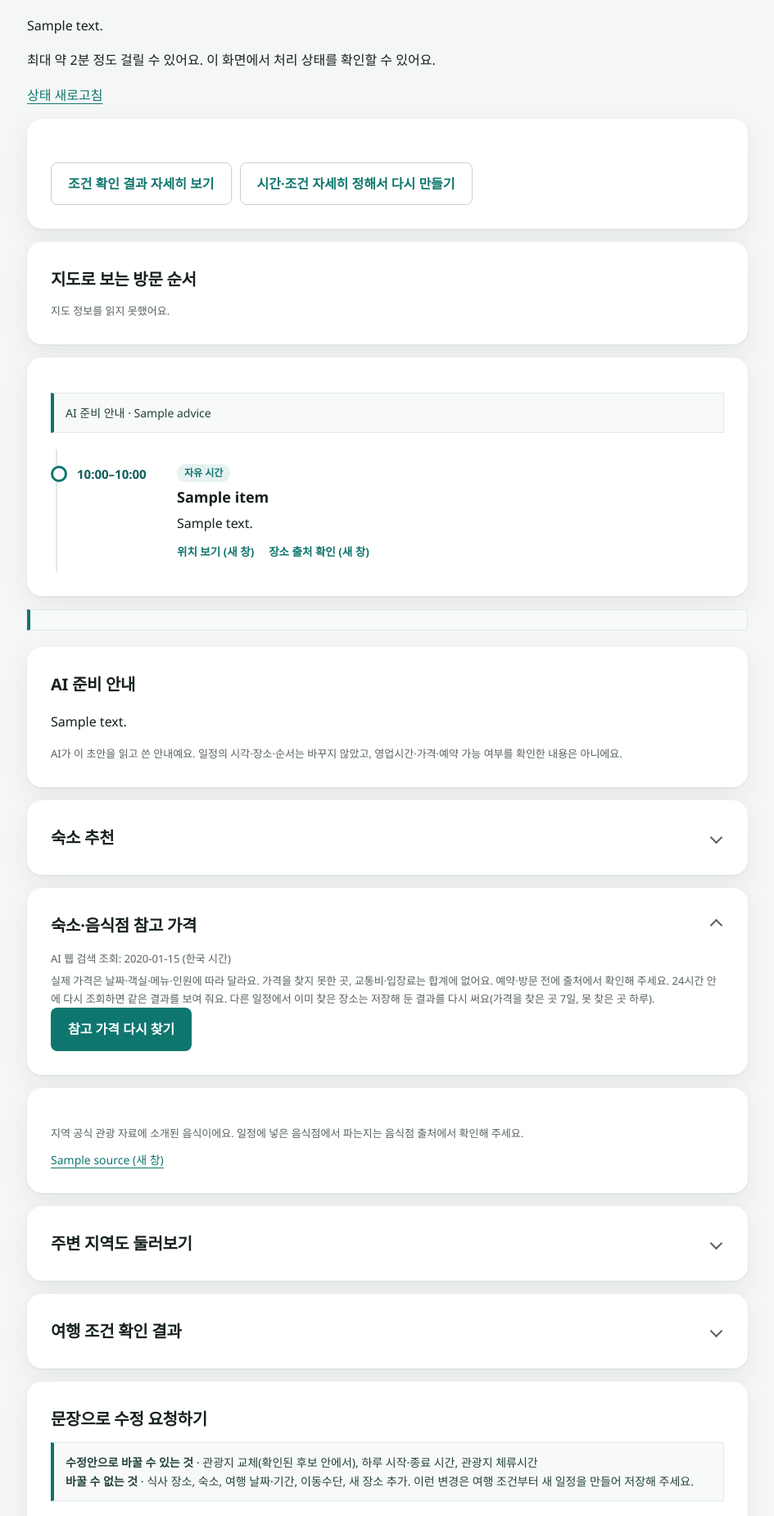
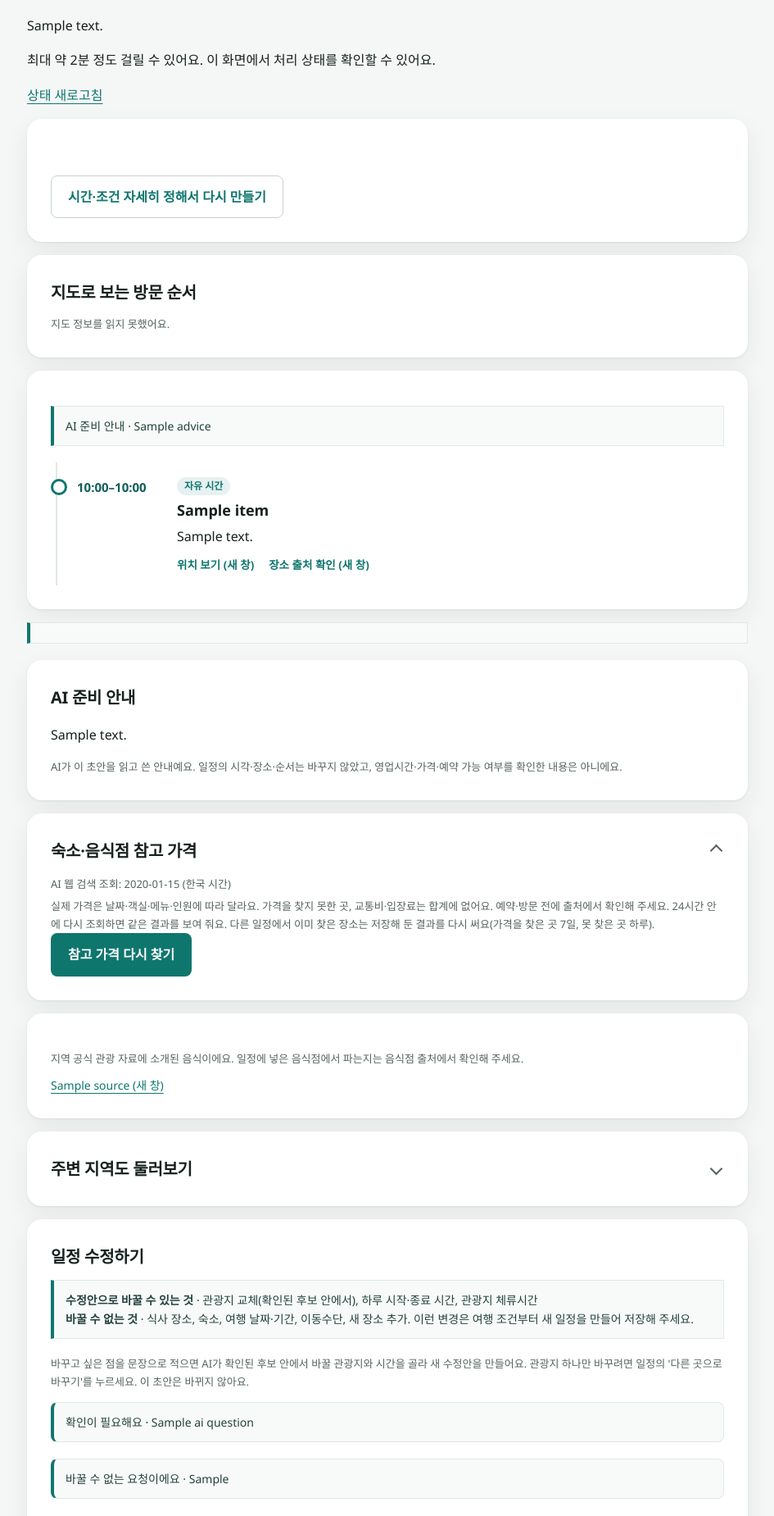
Before and after one commit to osg1230/travel_recommendation, a Spring app: page /travel/itinerary-result in a window 1280 px wide. Shown: the part 410-2259 px from the top of the page at 82% size, without its empty margins (167-1112 px from the left). Run offline with Thymeleaf, Linux system fonts and the light colour scheme; the template is opened without the code that fills it: most values are stand-ins (such as "Sample title", 1, 10 or a date in 2020); data that the repository does not hold is empty; some of the project's set-up classes (security, data sources, template engines, error pages and the like) are left out, and stand-ins take their place; database files in the repository are not loaded; some web fonts are replaced.

Commit message:
feat: slim the draft page and merge the two revision sections
- Drop the full condition table; the top summary now lists only unmet and
  needs-check items so SFR-04-06 is still shown.
- Drop the lodging section; other lodging options go on the first stay item.
- Merge sentence and place revisions into one section with a folded
  time-only form; single places are swapped from their plan items.

Co-Authored-By: Claude Opus 5.5 <noreply@anthropic.com>

```diff
--- a/src/main/java/com/travel/travel_recommendation/controller/ItineraryController.java
+++ b/src/main/java/com/travel/travel_recommendation/controller/ItineraryController.java
@@ -276,7 +276,7 @@ public class ItineraryController {
     @PostMapping("/itineraries/{id}/ai-revisions")
     String aiRevise(@PathVariable UUID id,@RequestParam(defaultValue="") String request,Principal principal,HttpSession session,
                     org.springframework.web.servlet.mvc.support.RedirectAttributes redirect) {
-        String back="redirect:/travel/recommendations/itineraries/"+id+"#ai-revise-title";
+        String back="redirect:/travel/recommendations/itineraries/"+id+"#revise-title";
         redirect.addFlashAttribute("aiRequest",request.length()>300?request.substring(0,300):request);
         // 유료 호출이므로 같은 세션에서 연달아 누르지 않도록 20초 간격을 둔다.
         synchronized(session) {
--- a/src/main/java/com/travel/travel_recommendation/service/ItineraryGenerator.java
+++ b/src/main/java/com/travel/travel_recommendation/service/ItineraryGenerator.java
@@ -178,7 +178,7 @@ public class ItineraryGenerator {
             if(visits==0) throw routeError!=null?routeError:failure("INSUFFICIENT_PLACES",day+"일차에 넣을 관광지가 부족해요. 여행 기간을 줄이거나 장소 목록에서 후보를 더 찾아 주세요.");
             // 점심을 아직 넣지 못했으면 마지막 관광지 뒤에 넣는다. 들어가는지는 위에서 확인했다.
             if(!builder.lunch) eat(builder,last,false);
-            // 숙소를 고른 이유와 체크인 확인 안내는 '숙소 추천' 절에 한 번만 보여 준다.
+            // 숙소를 고른 이유는 따로 적지 않고, 다른 후보와 체크인 확인 안내는 초안의 첫 숙박 항목에 한 번만 보여 준다.
             if(stay!=null) arriveAndDine(builder,stay,"숙소 도착·휴식");
             // 하루 방문 수가 필수 조건이면 시간 때문에 줄어든 날을 그대로 두지 않고 이유를 알린다.
             if(constraints!=null && constraints.dailyVisitsRequired() && visits!=constraints.dailyVisits())
--- a/src/main/java/com/travel/travel_recommendation/service/ItineraryJobService.java
+++ b/src/main/java/com/travel/travel_recommendation/service/ItineraryJobService.java
@@ -322,7 +322,7 @@ public class ItineraryJobService {
         if(!"COMPLETED".equals(source.getStatus()) || source.getResultJson()==null)
             throw new ResponseStatusException(HttpStatus.CONFLICT,"완성된 일정 초안에서만 수정을 요청할 수 있어요.");
         if(!revisions.configured())
-            throw new ResponseStatusException(HttpStatus.SERVICE_UNAVAILABLE,"AI 수정 요청은 OpenAI 연결 설정 후 이용할 수 있어요. 위의 '장소 바꿔서 수정안 만들기'는 그대로 쓸 수 있어요.");
+            throw new ResponseStatusException(HttpStatus.SERVICE_UNAVAILABLE,"AI 수정 요청은 OpenAI 연결 설정 후 이용할 수 있어요. 일정의 '다른 곳으로 바꾸기'와 'AI 없이 시간만 바꾸기'는 그대로 쓸 수 있어요.");
         var input=mapper.readValue(source.getRequestJson(),Input.class);
         var result=mapper.readValue(source.getResultJson(),Result.class);
         var pool=candidates.findForSchedule(input.recommendationId(),input.places().destination().placeId(),login,hash,input.conditions());
--- a/src/main/resources/static/css/app.css
+++ b/src/main/resources/static/css/app.css
@@ -353,6 +353,12 @@ button.map-badge:hover { background: var(--badge, var(--brand)); transform: scal
 .place-photo figcaption { margin-top: 3px; font-size: 11px; color: var(--text-muted); text-align: right; }
 .schedule-body::after { content: ""; display: block; clear: both; }
 @media (max-width: 520px) { .place-photo { width: 104px; margin-left: 10px; } }
+/* 일정 초안 위쪽의 확인 필요·미충족 항목 */
+.report-issues { margin: 8px 0 0; padding: 0; list-style: none; display: grid; gap: 6px; font-size: 14px; }
+.report-issues .status-badge { margin-right: 6px; }
+/* 일정 수정하기 안의 'AI 없이 시간만 바꾸기' */
+.revise-time { margin-top: 18px; border-top: 1px solid var(--line); padding-top: 12px; }
+.revise-time summary { color: var(--brand); font-weight: 600; cursor: pointer; }
 /* 일정 항목의 '다른 곳으로 바꾸기': 접어 두었다가 누르면 이유 버튼을 보여 준다. */
 .item-replace { margin-top: 8px; font-size: 13.5px; }
 .item-replace summary { display: inline-block; color: var(--brand); font-weight: 600; cursor: pointer; }
--- a/src/main/resources/static/js/site-nav.js
+++ b/src/main/resources/static/js/site-nav.js
@@ -30,7 +30,7 @@
     fit();
 })();
 
-// 같은 화면 안의 접힌 절(예: 일정 초안의 '여행 조건 확인 결과')로 가는 링크를 누르면 그 절을 펼친다.
+// 같은 화면 안의 접힌 절(예: 일정 초안의 접힌 참고 정보)로 가는 링크를 누르면 그 절을 펼친다.
 document.addEventListener('click', (event) => {
     const link = event.target.closest('a[href^="#"]');
     const target = link && link.getAttribute('href').length > 1 && document.getElementById(link.getAttribute('href').slice(1));
--- a/src/main/resources/templates/travel/itinerary-result.html
+++ b/src/main/resources/templates/travel/itinerary-result.html
@@ -34,17 +34,21 @@
 <!--/* 이동시간 조회 시각은 구간마다 적지 않고 여기서 한 번만 알린다. */-->
 <p class="help" th:if="${job.result.routesCheckedAtText() != null}" th:text="${'이동시간은 ' + job.result.routesCheckedAtText() + '(한국 시간)에 조회한 카카오 예상값에 구간마다 여유 10분을 더했어요.'}"></p>
 
-<!--/* 일정을 보기 전에 저장 가능 여부와 조건 확인 결과를 한눈에 보여 준다. 자세한 표는 일정 뒤에 있다. */-->
+<!--/* 일정을 보기 전에 저장 가능 여부와 조건 확인 결과(SFR-04-06)를 보여 준다. 충족·해당 없음은 개수만, 확인 필요·미충족 항목만 이유와 함께 적는다. */-->
 <section class="condition-section draft-summary" th:if="${report != null}">
 <p th:text="${'조건 확인: 충족 ' + report.count(T(com.travel.travel_recommendation.service.ItineraryConditionReport.Status).MET)
     + ' · 확인 필요 ' + report.count(T(com.travel.travel_recommendation.service.ItineraryConditionReport.Status).NEEDS_CHECK)
     + ' · 미충족 ' + report.count(T(com.travel.travel_recommendation.service.ItineraryConditionReport.Status).UNMET)}"></p>
-<p role="alert" th:unless="${report.complete}">조건을 충족하지 못한 항목이 있어 완료 일정으로 저장할 수 없어요. 아래 '여행 조건 확인 결과'를 보고 조건이나 시간을 조정해 다시 만들어 주세요.</p>
+<p role="alert" th:unless="${report.complete}">조건을 충족하지 못한 항목이 있어 완료 일정으로 저장할 수 없어요. 아래 이유를 보고 시간이나 조건을 바꿔 다시 만들어 주세요.</p>
+<ul class="report-issues">
+<li th:each="check : ${report.checks}" th:if="${check.status.name() == 'UNMET' or check.status.name() == 'NEEDS_CHECK'}">
+<span class="status-badge" th:classappend="${'status-' + #strings.toLowerCase(check.status.name())}" th:text="${check.status.label}"></span>
+<strong th:text="${check.name}"></strong> <span th:text="${check.detail}"></span></li>
+</ul>
 <div class="form-actions">
 <form th:if="${loggedIn and job.input.conditions.startDate != null and report.complete}" th:action="@{/my/itineraries}" method="post">
 <input type="hidden" name="jobId" th:value="${job.id}"><button type="submit">이 일정 저장하기</button></form>
 <a class="button" th:if="${!loggedIn and job.input.conditions.startDate != null and report.complete}" th:href="@{/login(next=${'/travel/recommendations/itineraries/' + job.id})}">로그인하고 저장하기</a>
-<a class="button button-quiet" href="#report">조건 확인 결과 자세히 보기</a>
 <!--/* 추천 결과에서 바로 만든 초안은 기본 시간·중심 장소를 썼으므로, 직접 정해서 다시 만드는 길을 위에 둔다. */-->
 <a class="button button-quiet" th:href="@{/travel/recommendations/{id}/destinations/{dest}/schedule(id=${job.input.recommendationId},dest=${job.input.places.destination.placeId})}">시간·조건 자세히 정해서 다시 만들기</a>
 </div>
@@ -71,6 +75,9 @@
 <figcaption>사진: 한국관광공사</figcaption></figure>
 </th:block>
 <h3 th:text="${item.name}"></h3><p style="white-space: pre-line" th:text="${item.note}"></p>
+<!--/* 숙소 후보는 따로 절을 두지 않고 첫 숙박 항목에 한 줄로 붙인다(관광지 평균 직선거리 순, SFR-05). */-->
+<p class="help" th:if="${item.type == 'STAY' and day.number == 1 and job.result.lodging != null and job.result.lodging.options.size() > 1}"
+   th:text="${'다른 숙소 후보: ' + #strings.listJoin(job.result.lodging.options.subList(1, job.result.lodging.options.size()).![name + '(관광지와 평균 약 ' + averageKilometers + 'km)'], ', ') + ' · 요금·예약·체크인 시간은 숙소 출처에서 확인해 주세요.'}"></p>
 <th:block th:if="${item.type == 'MEAL' or item.type == 'STAY'}" th:with="quote=${priceByPlace.get(item.placeId)}">
 <p class="help" th:if="${quote != null and quote.found()}"
    th:text="${'참고 가격: ' + quote.priceText + ' (' + quote.basis + ') · ' + (quote.status == 'VERIFIED' ? '출처 페이지에서 상호·가격 확인' : 'AI 검색 결과, 출처에서 직접 확인 필요')}"></p>
@@ -78,7 +85,7 @@
 <div class="place-links"><a th:href="${item.mapUrl}" target="_blank" rel="noopener noreferrer">위치 보기 (새 창)</a>
 <a th:if="${route.links.get(day.number + '-' + st.index) != null}" th:href="${route.links.get(day.number + '-' + st.index)}" target="_blank" rel="noopener noreferrer">이 구간 길찾기 · 카카오맵 (새 창)</a>
 <a th:if="${item.type != 'TRANSIT'}" th:href="${item.sourceUrl}" target="_blank" rel="noopener noreferrer">장소 출처 확인 (새 창)</a></div>
-<!--/* 일정에 들어간 관광지는 그 자리에서 바로 바꿀 수 있다. 아래 '장소 바꿔서 수정안 만들기'와 같은 요청으로, 이유를 고르면 그곳만 다른 후보로 바꾼 수정안을 만든다. */-->
+<!--/* 일정에 들어간 관광지는 그 자리에서 바로 바꿀 수 있다. 기존 장소 교체 수정안 요청(/revisions)으로, 이유를 고르면 그곳만 다른 후보로 바꾼 수정안을 만든다. */-->
 <details class="item-replace" th:if="${item.type == 'VISIT' and placedAttractionIds.contains(item.placeId)}">
 <summary>다른 곳으로 바꾸기</summary>
 <form method="post" th:action="@{/travel/recommendations/itineraries/{id}/revisions(id=${job.id})}">
@@ -104,23 +111,7 @@
 </section>
 
 
-<!--/* 일정 뒤의 참고 정보(숙소 후보·가격·주변 지역·버스)와 장소 교체 수정은 제목만 보이게 접어 둔다.
-     조회 결과나 오류가 있으면 펼쳐서 보여 준다. */-->
-<section class="condition-section" th:if="${job.result.lodging != null}" aria-labelledby="lodging-title">
-<details><summary><h2 id="lodging-title" class="details-title">숙소 추천</h2></summary>
-<p th:text="${job.result.lodging.reason}"></p>
-<article class="place-row" th:each="stay, st : ${job.result.lodging.options}">
-<h3 th:text="${(st.index == 0 ? '일정에 넣은 숙소 · ' : (st.index + 1) + '순위 · ') + stay.name}"></h3>
-<p class="help" th:text="${(stay.subtype == null ? '' : stay.subtype + ' · ') + stay.address}"></p>
-<p th:text="${'관광지와 평균 직선거리 약 ' + stay.averageKilometers + 'km'}"></p>
-<div class="place-links">
-<a th:href="${stay.mapUrl}" target="_blank" rel="noopener noreferrer">지도에서 보기 (새 창)</a>
-<a th:href="${stay.sourceUrl}" target="_blank" rel="noopener noreferrer">숙소 출처 확인 (새 창)</a>
-</div>
-</article>
-<p class="help">직선거리는 동선을 가늠하기 위한 근사값이에요. 객실 요금·예약 가능 여부·체크인 시간은 숙소 출처에서 확인해 주세요.</p>
-</details>
-</section>
+<!--/* 일정 뒤의 참고 정보(가격·주변 지역·버스)는 제목만 보이게 접어 둔다. 조회 결과나 오류가 있으면 펼쳐서 보여 준다. */-->
 
 <section class="condition-section" th:if="${job.result != null}" aria-labelledby="prices-title">
 <details th:open="${job.result.prices != null or priceError != null}"><summary><h2 id="prices-title" class="details-title">숙소·음식점 참고 가격</h2></summary>
@@ -221,25 +212,13 @@
 </details>
 </section>
 
-<!--/* 조건 확인 결과는 일정 뒤에 접어 둔다. 미충족 조건이 있으면 펼쳐서 보여 준다. */-->
-<section class="condition-section" id="report" th:if="${report != null}" aria-labelledby="report-title">
-<details th:open="${!report.complete}"><summary><h2 id="report-title" class="details-title">여행 조건 확인 결과</h2></summary>
-<table class="report-table">
-<thead><tr><th scope="col">항목</th><th scope="col">결과</th><th scope="col">내용</th></tr></thead>
-<tbody><tr th:each="check : ${report.checks}">
-<th scope="row" th:text="${check.name}"></th>
-<td><span class="status-badge" th:classappend="${'status-' + #strings.toLowerCase(check.status.name())}" th:text="${check.status.label}"></span></td>
-<td th:text="${check.detail}"></td>
-</tr></tbody></table>
-<p class="help">확정한 조건과 일정을 비교한 결과예요. 정보가 부족한 항목은 충족으로 표시하지 않고 '확인 필요'로 남겨요.</p>
-</details>
-</section>
 </th:block>
 
-<section class="condition-section" th:if="${job.result != null}" aria-labelledby="ai-revise-title">
-<h2 id="ai-revise-title">문장으로 수정 요청하기</h2>
+<!--/* 수정은 한 곳에서 한다. 문장 요청이 기본이고, 관광지 하나만 바꿀 때는 일정 항목의 '다른 곳으로 바꾸기', AI 없이 시간만 바꿀 때는 아래 접힌 칸을 쓴다. */-->
+<section class="condition-section" th:if="${job.result != null}" aria-labelledby="revise-title">
+<h2 id="revise-title">일정 수정하기</h2>
 <div th:replace="~{fragments/revision-scope :: scope}"></div>
-<p class="help">바꾸고 싶은 점을 문장으로 적으면 AI가 확인된 후보 안에서 바꿀 관광지와 시간을 골라 새 수정안을 만들어요. 배치와 조건은 다시 검사하며, 이 초안은 바뀌지 않아요.</p>
+<p class="help">바꾸고 싶은 점을 문장으로 적으면 AI가 확인된 후보 안에서 바꿀 관광지와 시간을 골라 새 수정안을 만들어요. 관광지 하나만 바꾸려면 일정의 '다른 곳으로 바꾸기'를 누르세요. 이 초안은 바뀌지 않아요.</p>
 <p class="notice" role="status" th:if="${aiQuestion != null}" th:text="${'확인이 필요해요 · ' + aiQuestion}"></p>
 <p class="notice" role="status" th:if="${aiNotice != null}" th:text="${'바꿀 수 없는 요청이에요 · ' + aiNotice}"></p>
 <p role="alert" th:if="${aiError != null}" th:text="${aiError}"></p>
@@ -260,28 +239,19 @@
 <p class="help">이름·연락처 같은 개인정보는 적지 마세요. 요청 문장은 수정안을 만들기 위해 OpenAI로 보내요.</p>
 <div class="form-actions"><button type="submit">AI에게 수정안 요청하기</button></div>
 </form>
-</section>
-
-<section class="condition-section" th:if="${job.result != null}" aria-labelledby="revise-title">
-<details><summary><h2 id="revise-title" class="details-title">장소 바꿔서 수정안 만들기</h2></summary>
-<p class="help">바꾸고 싶은 관광지만 고르세요. 고르지 않은 관광지는 그대로 유지하고, 바꿀 관광지는 확인된 다른 후보로 채워요. 식사·숙소 후보와 이동수단은 그대로예요. 수정안은 새 초안으로 만들어지고 이 초안은 바뀌지 않아요.</p>
+<details class="revise-time"><summary>AI 없이 시간만 바꾸기</summary>
 <form method="post" th:action="@{/travel/recommendations/itineraries/{id}/revisions(id=${job.id})}">
-<fieldset class="theme-choices"><legend>바꿀 관광지 (고르지 않은 곳은 유지)</legend>
-<label th:each="place : ${placedAttractions}"><input type="checkbox" name="replace" th:value="${place.placeId}"><span th:text="${place.name}"></span></label>
-</fieldset>
-<p><label for="reason">교체 이유 (관광지를 바꿀 때 필수)</label><select id="reason" name="reason">
-<option value="">선택해 주세요</option>
-<option th:each="r : ${T(com.travel.travel_recommendation.service.ItineraryJobService.ReplaceReason).values()}" th:value="${r.name()}" th:text="${r.label}"></option></select></p>
-<p class="help">'실내 장소로'를 고르면 박물관·전시·체험관처럼 실내로 보이는 후보를 먼저 골라요. 다른 이유는 기록만 하고 후보 목록 순서대로 골라요.</p>
 <div class="field-grid">
 <div><label for="rev-start">하루 시작 시간</label><input id="rev-start" name="start" type="time" min="08:00" max="17:00" th:value="${job.input.start}" required></div>
 <div><label for="rev-end">하루 종료 시간</label><input id="rev-end" name="end" type="time" min="12:00" max="21:00" th:value="${job.input.end}" required></div>
 <div><label for="rev-visit">관광지 체류시간 (분)</label><input id="rev-visit" name="visitMinutes" type="number" min="30" max="180" th:value="${job.input.visitMinutes}" required></div>
 </div>
-<div class="form-actions"><button type="submit">수정안 만들기</button></div>
+<p class="help">관광지는 그대로 두고 방문 시각만 다시 계산한 수정안을 만들어요.</p>
+<div class="form-actions"><button type="submit" class="button-quiet">이 시간으로 수정안 만들기</button></div>
 </form>
 </details>
 </section>
+
 
 <section class="condition-section" th:if="${job.result != null and !applyTargets.isEmpty()}" aria-labelledby="apply-title">
 <h2 id="apply-title">저장한 일정에 적용</h2>
```
Also changed, not shown: docs/progress.md (+2 -0 lines), docs/실행_및_테스트_안내.md (+1 -1 lines), 4 other files.
